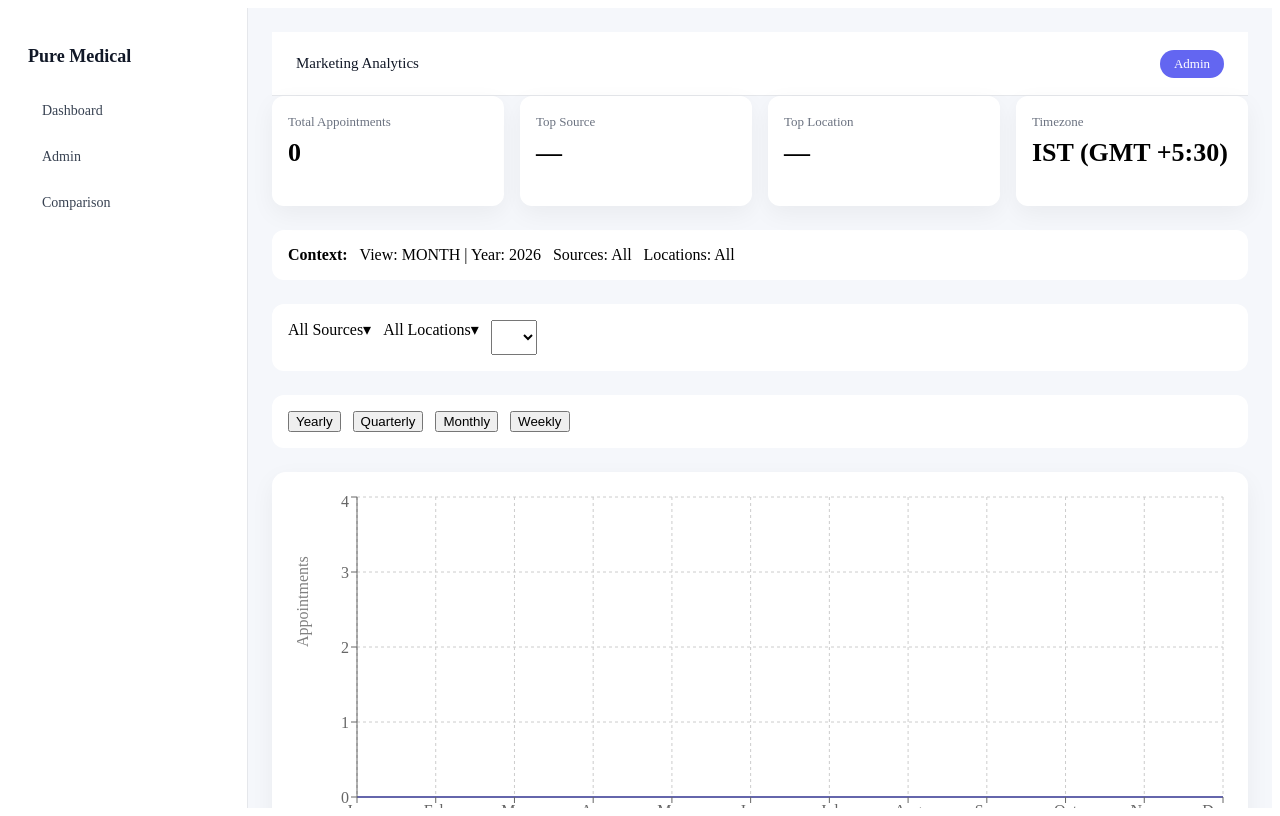
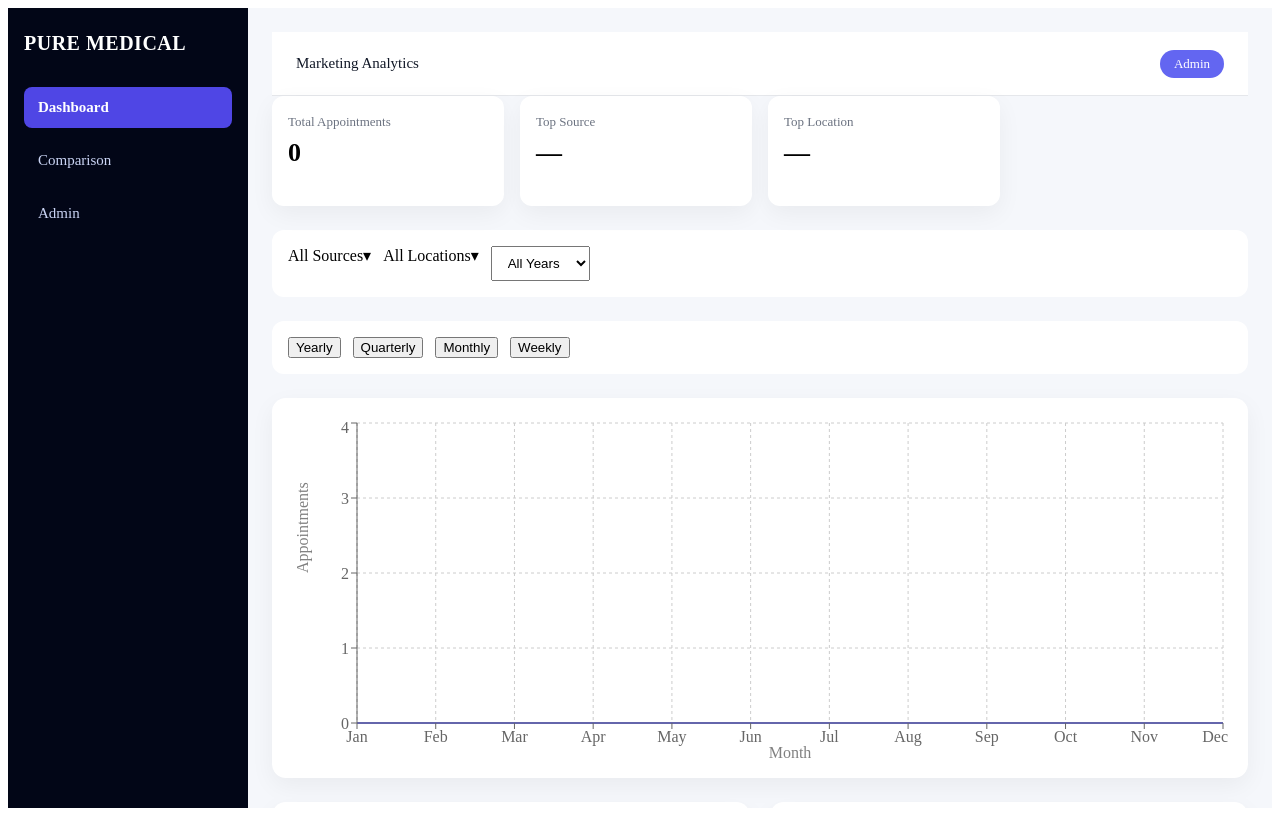
Before and after one commit to prkharpandey01/new_try_dashboard, a React (Vite) app: page /dashboard in a window 1280 px wide. Built offline with nearby package versions, Linux system fonts and the light colour scheme.

Commit message:
new feedback update

```diff
--- a/src/layout/Sidebar.css
+++ b/src/layout/Sidebar.css
@@ -1,35 +1,43 @@
 .sidebar {
   width: 240px;
   height: 100vh;
-  background: #ffffff;
-  border-right: 1px solid #e5e7eb;
-  padding: 20px;
+  background: linear-gradient(180deg, #020617, #020617);
+  color: white;
+  display: flex;
+  flex-direction: column;
+  padding: 24px 16px;
   box-sizing: border-box;
 }
 
-.sidebar h3 {
-  font-size: 18px;
-  font-weight: 600;
-  margin-bottom: 24px;
-  color: #111827;
+.sidebar-header {
+  font-size: 20px;
+  font-weight: 700;
+  margin-bottom: 32px;
+  letter-spacing: 0.5px;
 }
 
-.sidebar ul {
-  list-style: none;
-  padding: 0;
-  margin: 0;
+.sidebar-nav {
+  display: flex;
+  flex-direction: column;
+  gap: 12px;
 }
 
-.sidebar li {
+.sidebar-link {
+  text-decoration: none;
+  color: #cbd5f5;
   padding: 12px 14px;
   border-radius: 8px;
-  margin-bottom: 6px;
-  cursor: pointer;
-  font-size: 14px;
-  color: #374151;
-  transition: background 0.2s ease;
+  font-size: 15px;
+  transition: all 0.2s ease;
 }
 
-.sidebar li:hover {
-  background: #f3f4f6;
+.sidebar-link:hover {
+  background-color: #1e293b;
+  color: #ffffff;
 }
+
+.sidebar-link.active {
+  background-color: #4f46e5;
+  color: white;
+  font-weight: 600;
+}
--- a/src/layout/Sidebar.tsx
+++ b/src/layout/Sidebar.tsx
@@ -1,14 +1,41 @@
+import { NavLink } from "react-router-dom";
 import "./Sidebar.css";
 
 export default function Sidebar() {
   return (
     <aside className="sidebar">
-      <h3>Pure Medical</h3>
-      <ul>
-        <li>Dashboard</li>
-        <li>Admin</li>
-        <li onClick={() => window.location.href = "/compare"}>Comparison</li>
-      </ul>
+      <div className="sidebar-header">
+        PURE MEDICAL
+      </div>
+
+      <nav className="sidebar-nav">
+        <NavLink
+          to="/dashboard"
+          className={({ isActive }) =>
+            isActive ? "sidebar-link active" : "sidebar-link"
+          }
+        >
+          Dashboard
+        </NavLink>
+
+        <NavLink
+          to="/compare"
+          className={({ isActive }) =>
+            isActive ? "sidebar-link active" : "sidebar-link"
+          }
+        >
+          Comparison
+        </NavLink>
+
+        <NavLink
+          to="/admin"
+          className={({ isActive }) =>
+            isActive ? "sidebar-link active" : "sidebar-link"
+          }
+        >
+          Admin
+        </NavLink>
+      </nav>
     </aside>
   );
 }
--- a/src/pages/Dashboard.tsx
+++ b/src/pages/Dashboard.tsx
@@ -16,7 +16,7 @@ type ViewMode = "YEAR" | "QUARTER" | "MONTH" | "WEEK";
 
 const STORAGE_KEY = "PURE_MEDICAL_RECORDS";
 
-/* ================= WEEK NUMBER (ISO-LIKE, BUSINESS FRIENDLY) ================= */
+/* ================= WEEK NUMBER ================= */
 const getWeekNumber = (date: Date) => {
   const firstDay = new Date(date.getFullYear(), 0, 1);
   const diff =
@@ -27,7 +27,7 @@ const getWeekNumber = (date: Date) => {
 };
 
 export default function Dashboard() {
-  /* ================= LOAD DATA (SSR SAFE) ================= */
+  /* ================= LOAD DATA ================= */
   const [records] = useState<RecordItem[]>(() => {
     if (typeof window === "undefined") return [];
     const raw = localStorage.getItem(STORAGE_KEY);
@@ -47,16 +47,18 @@ export default function Dashboard() {
     return years.sort((a, b) => b - a);
   }, [records]);
 
-  const [selectedYear, setSelectedYear] = useState<number>(
-    availableYears[0] || new Date().getFullYear()
-  );
+  const [selectedYear, setSelectedYear] = useState<number | "ALL">("ALL");
 
   /* ================= FILTERED RECORDS ================= */
   const filteredRecords = useMemo(() => {
     return records.filter((r) => {
       const d = new Date(r.date);
 
-      if (viewMode !== "YEAR" && d.getFullYear() !== selectedYear)
+      if (
+        viewMode !== "YEAR" &&
+        selectedYear !== "ALL" &&
+        d.getFullYear() !== selectedYear
+      )
         return false;
 
       if (
@@ -100,21 +102,21 @@ export default function Dashboard() {
     return Object.entries(map).sort((a, b) => b[1] - a[1])[0]?.[0] || "—";
   }, [filteredRecords]);
 
-  /* ================= AGGREGATIONS (ORDERED CORRECTLY) ================= */
+  /* ================= AGGREGATIONS ================= */
 
-  // YEARLY (all years)
   const yearlyData = useMemo(() => {
     const map: Record<number, number> = {};
     records.forEach((r) => {
       const y = new Date(r.date).getFullYear();
+      if (selectedYear !== "ALL" && y !== selectedYear) return;
       map[y] = (map[y] || 0) + 1;
     });
+
     return Object.entries(map)
       .sort((a, b) => Number(a[0]) - Number(b[0]))
       .map(([name, value]) => ({ name, value }));
-  }, [records]);
+  }, [records, selectedYear]);
 
-  // QUARTERLY (Q1 → Q4)
   const quarterlyData = useMemo(() => {
     const map: Record<string, number> = {};
     filteredRecords.forEach((r) => {
@@ -127,7 +129,6 @@ export default function Dashboard() {
     }));
   }, [filteredRecords]);
 
-  // MONTHLY (Jan → Dec)
   const monthlyData = useMemo(() => {
     const map: Record<number, number> = {};
     filteredRecords.forEach((r) => {
@@ -141,7 +142,6 @@ export default function Dashboard() {
     }));
   }, [filteredRecords]);
 
-  // WEEKLY (W01 → W52, latest on right)
   const weeklyData = useMemo(() => {
     const map: Record<number, number> = {};
     filteredRecords.forEach((r) => {
@@ -158,7 +158,7 @@ export default function Dashboard() {
       }));
   }, [filteredRecords]);
 
-  /* ================= DONUT DATA (TYPE SAFE) ================= */
+  /* ================= DONUT DATA ================= */
   const sourceDonutData = useMemo(() => {
     const map: Record<string, number> = {};
     filteredRecords.forEach((r) => {
@@ -191,28 +191,6 @@ export default function Dashboard() {
           <KPICard title="Total Appointments" value={totalAppointments} />
           <KPICard title="Top Source" value={topSource} />
           <KPICard title="Top Location" value={topLocation} />
-          <KPICard title="Timezone" value="IST (GMT +5:30)" />
-        </div>
-
-        {/* CONTEXT */}
-        <div className="filters-card">
-          <strong>Context:</strong>
-          <span>
-            View: {viewMode} | Year:{" "}
-            {viewMode === "YEAR" ? "All" : selectedYear}
-          </span>
-          <span>
-            Sources:{" "}
-            {selectedSources.length > 0
-              ? selectedSources.join(", ")
-              : "All"}
-          </span>
-          <span>
-            Locations:{" "}
-            {selectedLocations.length > 0
-              ? selectedLocations.join(", ")
-              : "All"}
-          </span>
         </div>
 
         {/* FILTERS */}
@@ -230,11 +208,18 @@ export default function Dashboard() {
             onChange={setSelectedLocations}
           />
 
-          {viewMode !== "YEAR" && (
+          {(viewMode === "YEAR" || viewMode !== "YEAR") && (
             <select
               value={selectedYear}
-              onChange={(e) => setSelectedYear(Number(e.target.value))}
+              onChange={(e) =>
+                setSelectedYear(
+                  e.target.value === "ALL"
+                    ? "ALL"
+                    : Number(e.target.value)
+                )
+              }
             >
+              <option value="ALL">All Years</option>
               {availableYears.map((y) => (
                 <option key={y} value={y}>
                   {y}
@@ -257,7 +242,7 @@ export default function Dashboard() {
           <Charts
             type="BAR"
             data={yearlyData}
-            xLabel="Time"
+            xLabel="Year"
             yLabel="Appointments"
           />
         )}
@@ -266,7 +251,7 @@ export default function Dashboard() {
           <Charts
             type="BAR"
             data={quarterlyData}
-            xLabel="Time"
+            xLabel="Quarter"
             yLabel="Appointments"
           />
         )}
@@ -275,7 +260,7 @@ export default function Dashboard() {
           <Charts
             type="AREA"
             data={monthlyData}
-            xLabel="Time"
+            xLabel="Month"
             yLabel="Appointments"
           />
         )}
@@ -284,7 +269,7 @@ export default function Dashboard() {
           <Charts
             type="LINE"
             data={weeklyData}
-            xLabel="Time"
+            xLabel="Week"
             yLabel="Appointments"
           />
         )}
```
